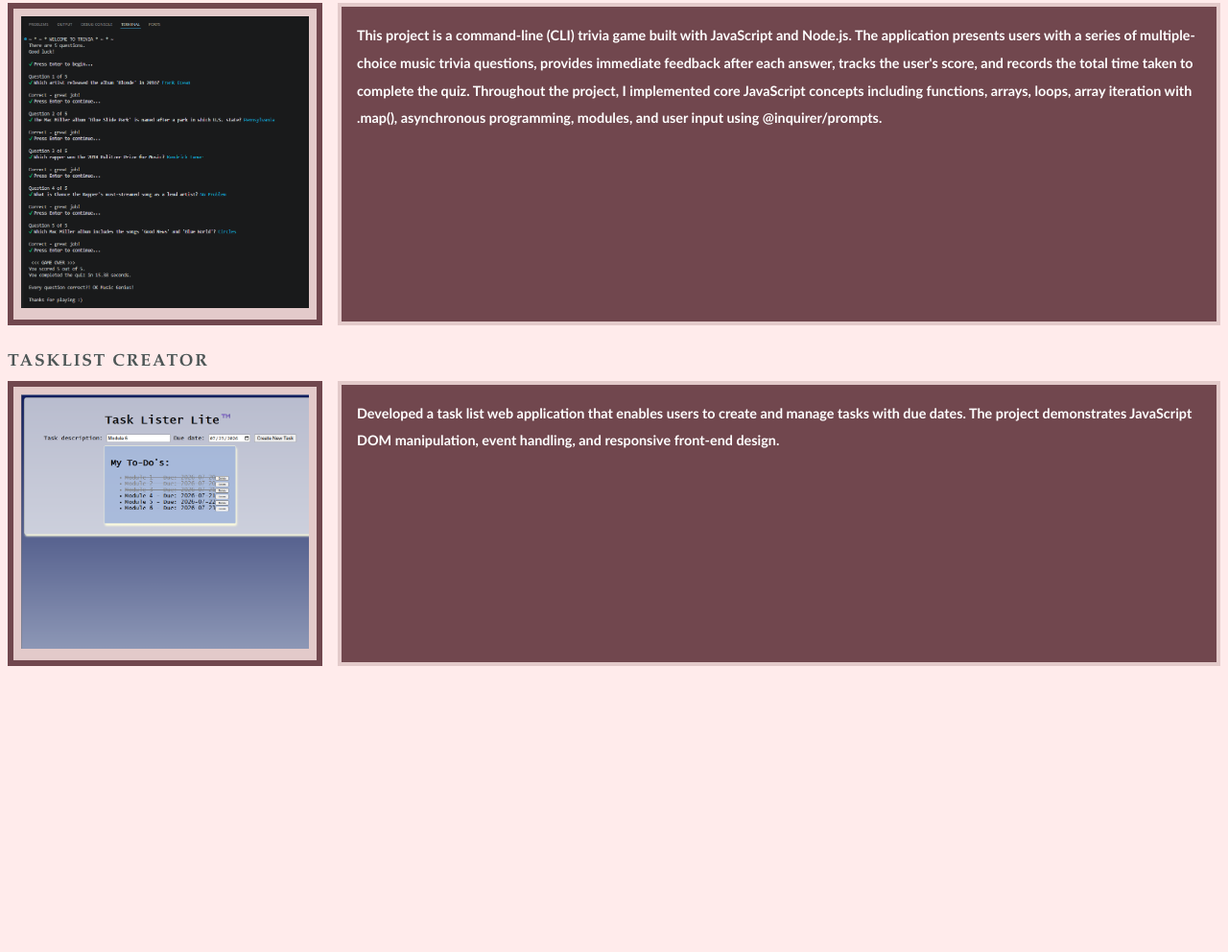
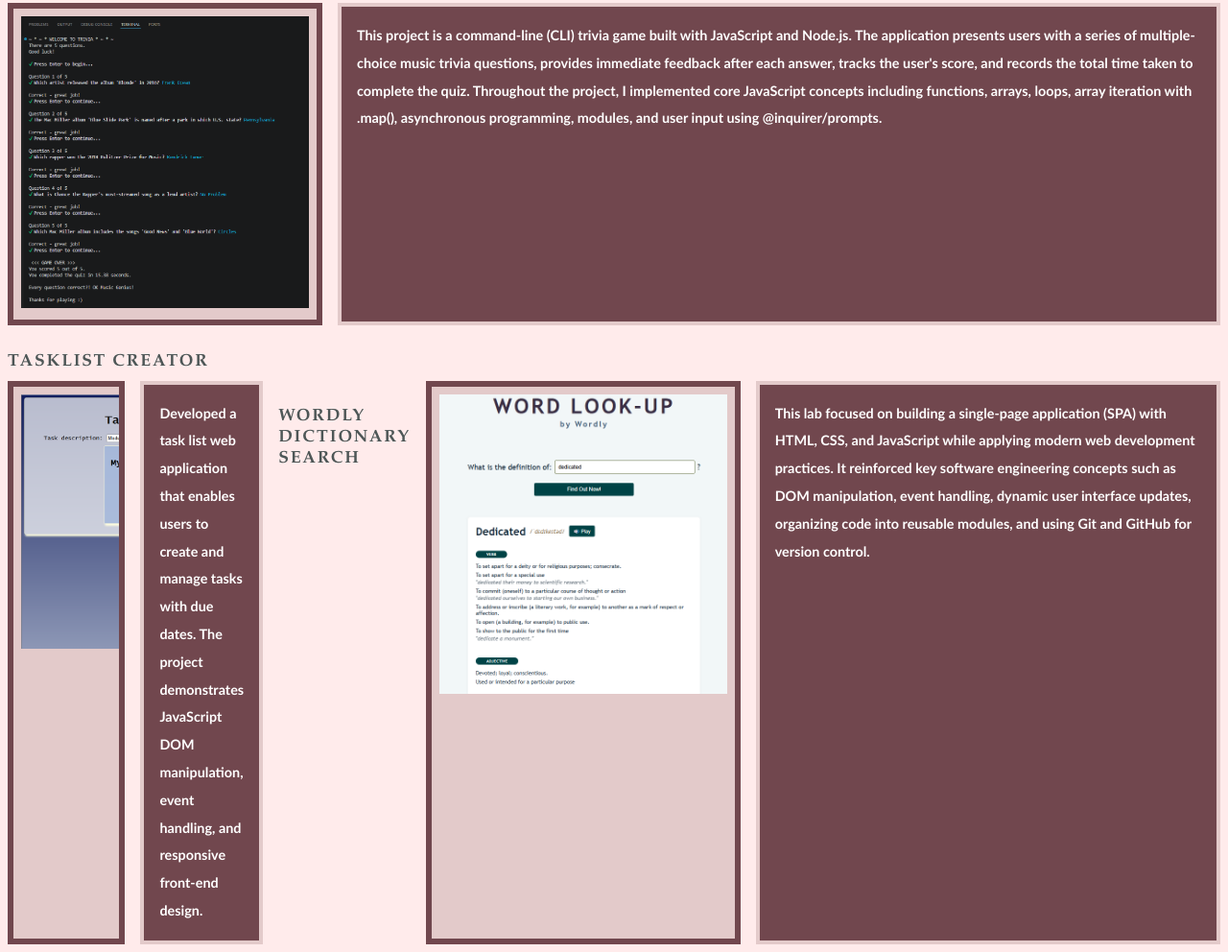
Before and after one commit to hanjennings1/se01-sumLab2, a plain HTML site: page index.html in a window 1280 px wide. Shown: the part 895-1887 px from the top of the page at 96% size. Before the commit the page ends 1597 px from the top, so only its background shows below. Drawn offline with Linux system fonts and the light colour scheme.

Commit message:
added SE03 Lab to site

```diff
--- a/index.html
+++ b/index.html
@@ -29,6 +29,7 @@
 
     <section class="projects">
         <h3>PROJECTS</h3>
+
         <h5>CALCULATOR LAB</h5>
         <div class = "project-sample">
             <div class = "image-box">
@@ -40,6 +41,7 @@
                 <p>This is a lab assignment for SE01 (Module 8) which is the Summative Lab. This lab is a command-line calculator built with JavaScript that performs basic arithmetic operations using separate functions. It also stores each calculation in an array of objects and allows users to view a history of previous calculations, demonstrating the use of functions, arrays, objects, loops, and basic error handling.</p>
             </div>
         </div>
+
         <h5>TRIVIA GAME LAB</h5>
         <div class = "project-sample">
             <div class = "image-box">
@@ -51,6 +53,7 @@
                 <p>This project is a command-line (CLI) trivia game built with JavaScript and Node.js. The application presents users with a series of multiple-choice music trivia questions, provides immediate feedback after each answer, tracks the user's score, and records the total time taken to complete the quiz. Throughout the project, I implemented core JavaScript concepts including functions, arrays, loops, array iteration with .map(), asynchronous programming, modules, and user input using @inquirer/prompts. </p>
             </div>
         </div>
+
         <h5>TASKLIST CREATOR</h5>
         <div class = "project-sample">
             <div class = "image-box">
@@ -60,6 +63,18 @@
             </div>
             <div class="description-box">
                 <p>Developed a task list web application that enables users to create and manage tasks with due dates. The project demonstrates JavaScript DOM manipulation, event handling, and responsive front-end design.</p>
+            </div>
+
+        <h5>WORDLY DICTIONARY SEARCH</h5>
+        <div class = "project-sample">
+            <div class = "image-box">
+                <a href="https://github.com/hanjennings1/se03-SumLab" target="_blank">
+                    <img src="word-look-up-webpage.png" alt="Wordly Dictionary Search">
+            </a>
+            </div>
+            <div class="description-box">
+                <p>This lab focused on building a single-page application (SPA) with HTML, CSS, and JavaScript while applying modern web development practices. It reinforced key software engineering concepts such as DOM manipulation, event handling, dynamic user interface updates, organizing code into reusable modules, and using Git and GitHub for version control.</p>
+            </div>
     </section>
 
 </body>
```
Also changed, not shown: word-look-up-webpage.png (added).
